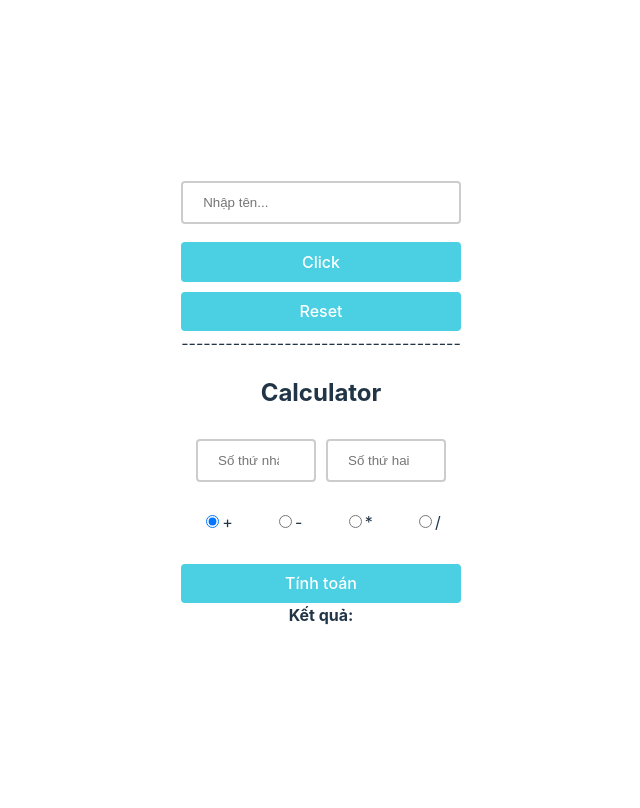
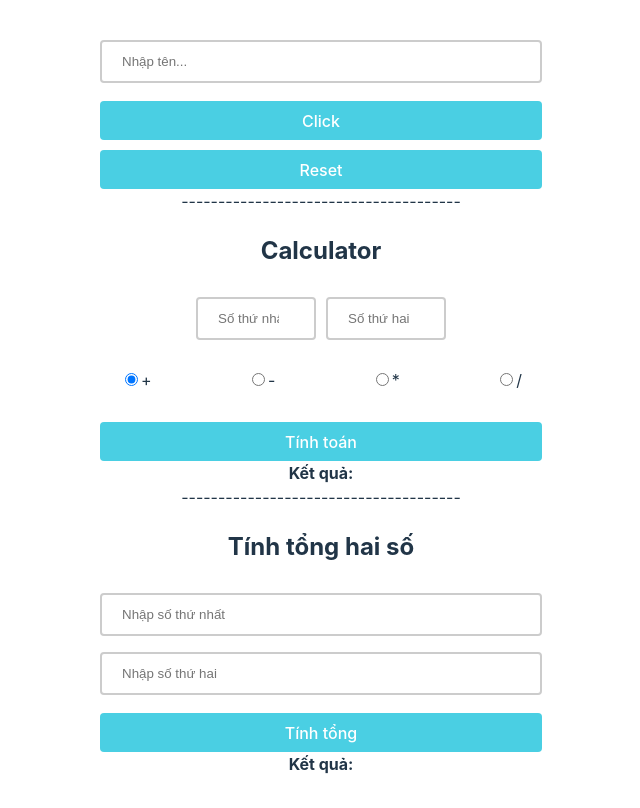
Before and after one commit to LeTThuyHien/BTTH_PTUD_js, a React (Vite) app in the folder BTTH_Tuan03/lab01/: page / in a window 1280 px wide. Shown: the whole page, without its empty margins (319-959 px from the left). Built offline with nearby package versions, Linux system fonts and the light colour scheme.

Commit message:
BTTH_PTGDDUD_Tuan03_lab01_TestSumCalcutor

```diff
--- a/BTTH_Tuan03/lab01/src/App.jsx
+++ b/BTTH_Tuan03/lab01/src/App.jsx
@@ -3,7 +3,7 @@
 import './App.css'
 import Name from './components/Name';
 import Calculator from './components/Calculator';
-
+import SumCalculator from './components/SumCalcutor';
 function App() {
 
 
@@ -17,6 +17,10 @@ function App() {
       <div className="App">
         <Calculator />
       </div>
+      <div>--------------------------------------</div>
+      <div className="App">
+        <SumCalculator />
+      </div>
 
     </>
 
--- /dev/null
+++ b/BTTH_Tuan03/lab01/src/components/SumCalcutor.jsx
@@ -0,0 +1,46 @@
+import { useState } from 'react';
+
+const SumCalculator = () => {
+  const [num1, setNum1] = useState('');
+  const [num2, setNum2] = useState('');
+  const [sum, setSum] = useState(null);
+
+  const calculateSum = () => {
+    const a = parseFloat(num1);
+    const b = parseFloat(num2);
+
+    if (isNaN(a) || isNaN(b)) {
+      setSum('Vui lòng nhập số hợp lệ!');
+      return;
+    }
+
+    setSum(a + b);
+  };
+
+  return (
+    <div>
+      <h2>Tính tổng hai số</h2>
+      <div>
+      <input
+        type="number"
+        value={num1}
+        onChange={(e) => setNum1(e.target.value)}
+        placeholder="Nhập số thứ nhất"
+      />
+      <input
+        type="number"
+        value={num2}
+        onChange={(e) => setNum2(e.target.value)}
+        placeholder="Nhập số thứ hai"
+      />
+      </div>
+
+      <button onClick={calculateSum}>Tính tổng</button>
+      <div>
+        <strong>Kết quả: </strong> {sum}
+      </div>
+    </div>
+  );
+};
+
+export default SumCalculator;
```
Also changed, not shown: BTTH_Tuan03/lab01/src/components/SumCalcutor.css (added), BTTH_Tuan03/lab01/src/minhchung/TestSumCalcutor.png (added).
